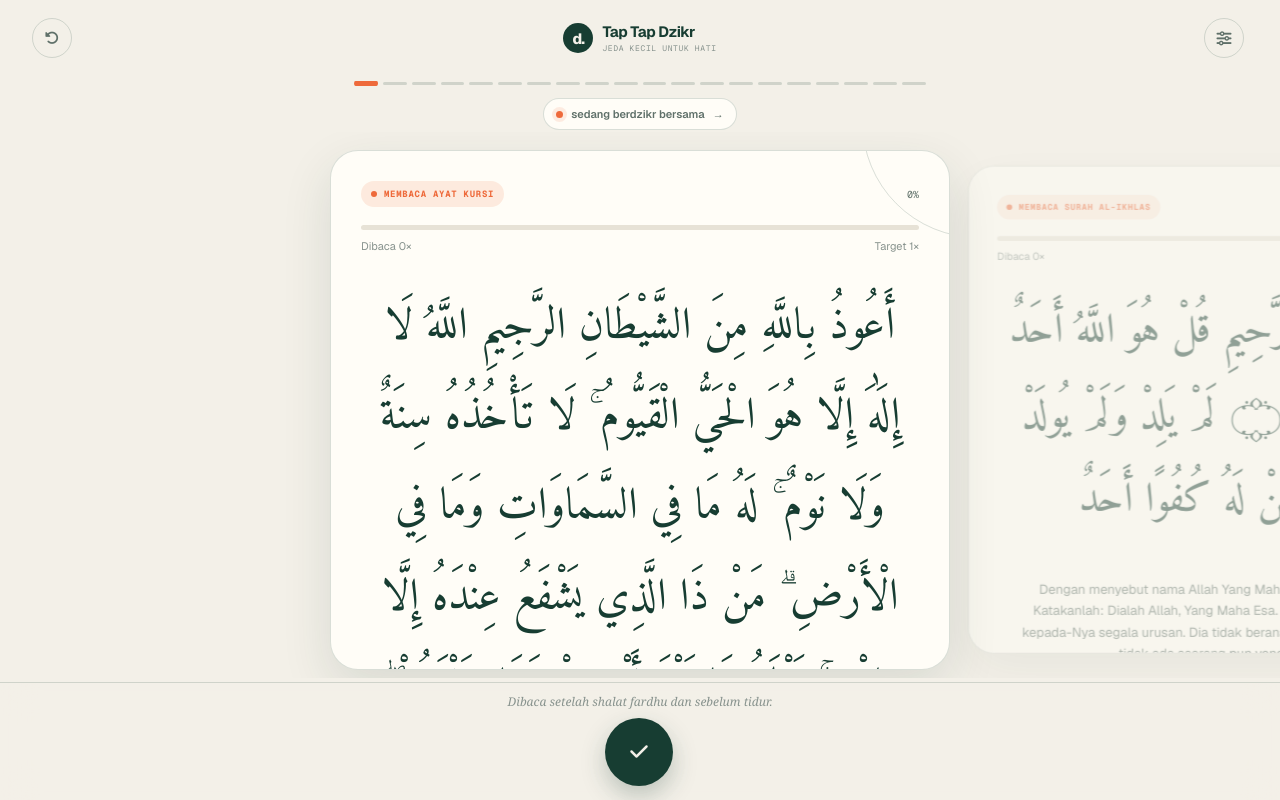
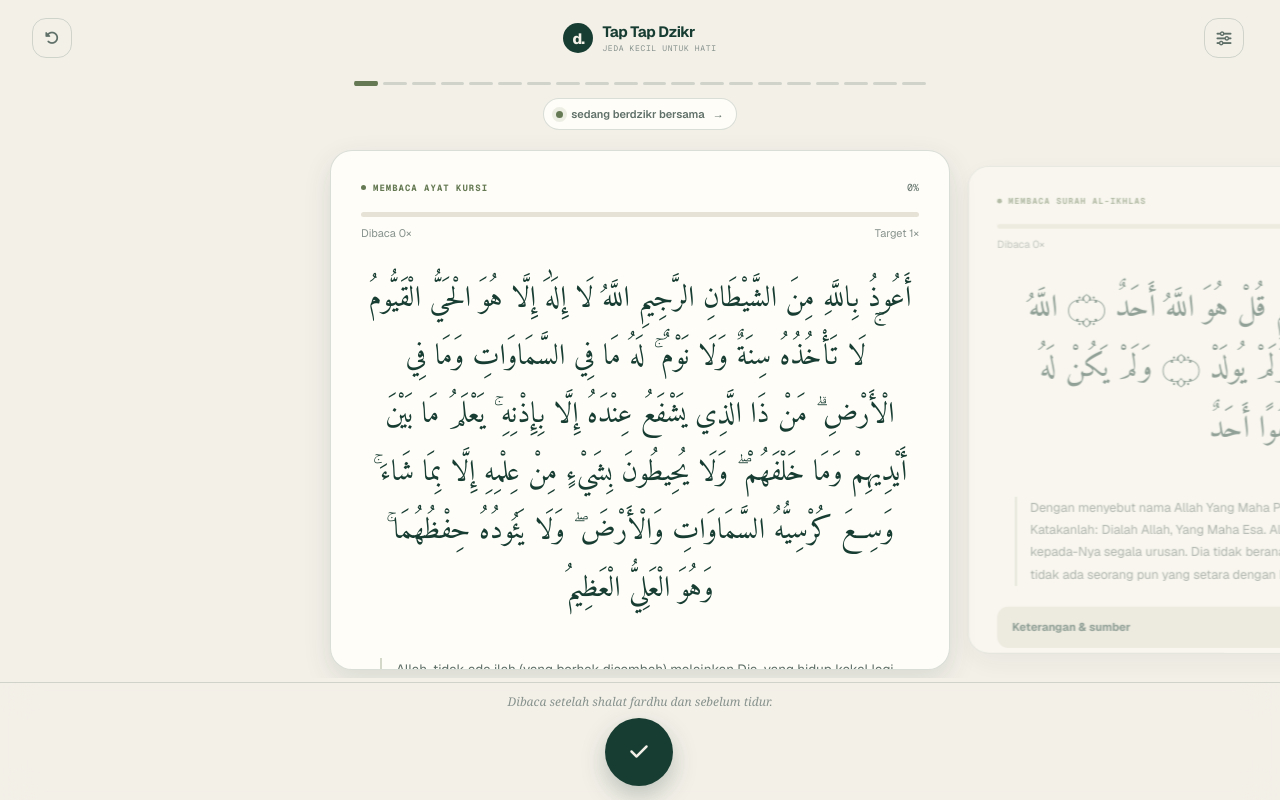
Before and after one commit to zikrulihsan/web-dzikr-app, a Next.js app: page / in a window 1280 px wide. Built offline with nearby package versions, Linux system fonts and the light colour scheme; no server answers.

Commit message:
Refine dzikr reading visual system

```diff
--- a/package.json
+++ b/package.json
@@ -17,7 +17,6 @@
     "react": "^18.3.1",
     "react-dom": "^18.3.1",
     "react-swipeable": "^7.0.2",
-    "react-tooltip": "^5.28.1",
     "swiper": "^11.2.6",
     "zustand": "^4.5.6"
   },
--- a/src/components/DzikrCard.tsx
+++ b/src/components/DzikrCard.tsx
@@ -15,6 +15,12 @@ const DzikrCard: React.FC<DzikrCardProps> = ({ dzikr }) => {
   const progress = getProgress(dzikr.id);
   const percentage = getCompletionPercentage(dzikr.id);
   const isCompleted = progress >= dzikr.count;
+  const arabicDensity =
+    dzikr.arabic.length > 240
+      ? 'is-long'
+      : dzikr.arabic.length > 110
+        ? 'is-medium'
+        : '';
 
   return (
     <article className="dzikr-card">
@@ -38,7 +44,11 @@ const DzikrCard: React.FC<DzikrCardProps> = ({ dzikr }) => {
       </div>
 
       <div className="dzikr-copy">
-        <div className="arabic dzikr-arabic" dir="rtl" lang="ar">
+        <div
+          className={`arabic dzikr-arabic ${arabicDensity}`}
+          dir="rtl"
+          lang="ar"
+        >
           {dzikr.arabic}
         </div>
 
--- a/src/components/Header.tsx
+++ b/src/components/Header.tsx
@@ -1,30 +1,16 @@
 'use client';
 
-import React, { useEffect, useState } from 'react';
-import { Tooltip } from 'react-tooltip';
-import 'react-tooltip/dist/react-tooltip.css';
+import React, { useState } from 'react';
 import { useDzikrStore } from '@/store/dzikrStore';
 import Settings from './Settings';
 import Icon from './Icon';
 
 const Header: React.FC = () => {
   const [isSettingsOpen, setIsSettingsOpen] = useState(false);
-  const [showTooltip, setShowTooltip] = useState(false);
   const { resetAllProgress } = useDzikrStore();
-
-  useEffect(() => {
-    const hasOpenedBefore = localStorage.getItem('hasOpenedApp');
-    if (!hasOpenedBefore) {
-      localStorage.setItem('hasOpenedApp', 'true');
-      setShowTooltip(true);
-      const timer = setTimeout(() => setShowTooltip(false), 5000);
-      return () => clearTimeout(timer);
-    }
-  }, []);
 
   const handleSettingsClick = () => {
     setIsSettingsOpen(true);
-    setShowTooltip(false);
   };
 
   const handleResetAll = () => {
@@ -52,7 +38,6 @@ const Header: React.FC = () => {
           className="icon-button"
           id="settings-button"
           onClick={handleSettingsClick}
-          data-tooltip-id="settings-tooltip"
           aria-label="Buka pengaturan"
         >
           <Icon icon="fa-solid fa-sliders" size={15} />
@@ -60,25 +45,6 @@ const Header: React.FC = () => {
       </header>
 
       <Settings isOpen={isSettingsOpen} onClose={() => setIsSettingsOpen(false)} />
-
-      {showTooltip && (
-        <Tooltip
-          id="settings-tooltip"
-          place="bottom"
-          content="Atur tampilan dan cara menghitung dzikr di sini"
-          isOpen={showTooltip}
-          style={{
-            backgroundColor: 'var(--text-primary)',
-            color: 'var(--background-color)',
-            borderRadius: '12px',
-            fontSize: '12px',
-            maxWidth: '230px',
-            padding: '9px 12px',
-            textAlign: 'center',
-            zIndex: 9999,
-          }}
-        />
-      )}
     </>
   );
 };
--- a/src/styles/globals.css
+++ b/src/styles/globals.css
@@ -14,7 +14,7 @@
   --text-tertiary: #88938e;
   --border-color: rgba(23, 61, 50, 0.16);
   --primary-color: 23, 61, 50;
-  --secondary-color: 238, 106, 59;
+  --secondary-color: 101, 122, 84;
   --gold-color: 242, 189, 58;
   --success-color: #2f7d5f;
   --shadow-color: rgba(23, 61, 50, 0.12);
@@ -29,8 +29,8 @@
   --text-secondary: #b8c8c2;
   --text-tertiary: #849b93;
   --border-color: rgba(243, 240, 232, 0.15);
-  --primary-color: 238, 106, 59;
-  --secondary-color: 242, 189, 58;
+  --primary-color: 184, 199, 151;
+  --secondary-color: 184, 199, 151;
   --gold-color: 242, 189, 58;
   --success-color: #83c5a5;
   --shadow-color: rgba(0, 0, 0, 0.3);
@@ -82,7 +82,7 @@ input:focus-visible {
 .arabic {
   font-family: var(--font-amiri), 'Amiri', 'Scheherazade New', serif;
   font-weight: 400;
-  line-height: 2.05;
+  line-height: 1.9;
 }
 
 .app-header {
@@ -141,7 +141,7 @@ input:focus-visible {
   align-items: center;
   background: transparent;
   border: 1px solid var(--border-color);
-  border-radius: 50%;
+  border-radius: 14px;
   color: var(--text-secondary);
   cursor: pointer;
   display: inline-flex;
@@ -212,8 +212,8 @@ input:focus-visible {
 .dzikr-card {
   background: var(--surface-color);
   border: 1px solid var(--border-color);
-  border-radius: 28px;
-  box-shadow: 0 18px 50px var(--shadow-color);
+  border-radius: 22px;
+  box-shadow: 0 10px 28px var(--shadow-color);
   color: var(--text-primary);
   display: flex;
   flex-direction: column;
@@ -227,7 +227,7 @@ input:focus-visible {
   overscroll-behavior-y: contain;
   padding: 24px;
   position: relative;
-  scrollbar-color: rgba(var(--secondary-color), 0.35) transparent;
+  scrollbar-color: rgba(var(--secondary-color), 0.26) transparent;
   scrollbar-width: thin;
   touch-action: pan-y;
   width: calc(100% - 32px);
@@ -235,24 +235,12 @@ input:focus-visible {
 }
 
 .dzikr-card::-webkit-scrollbar {
-  width: 4px;
+  width: 3px;
 }
 
 .dzikr-card::-webkit-scrollbar-thumb {
-  background: rgba(var(--secondary-color), 0.35);
+  background: rgba(var(--secondary-color), 0.26);
   border-radius: 999px;
-}
-
-.dzikr-card::after {
-  border: 1px solid var(--border-color);
-  border-radius: 50%;
-  content: '';
-  height: 230px;
-  pointer-events: none;
-  position: absolute;
-  right: -145px;
-  top: -145px;
-  width: 230px;
 }
 
 .card-meta,
@@ -264,16 +252,16 @@ input:focus-visible {
 
 .category-pill {
   align-items: center;
-  background: rgba(var(--secondary-color), 0.13);
-  border-radius: 999px;
+  background: transparent;
+  border-radius: 0;
   color: rgb(var(--secondary-color));
   display: inline-flex;
   font-family: var(--font-geist-mono), monospace;
   font-size: 9px;
   font-weight: 700;
   gap: 7px;
-  letter-spacing: 0.08em;
-  padding: 7px 10px;
+  letter-spacing: 0.11em;
+  padding: 0;
   text-transform: uppercase;
 }
 
@@ -281,8 +269,8 @@ input:focus-visible {
   background: rgb(var(--secondary-color));
   border-radius: 50%;
   content: '';
-  height: 6px;
-  width: 6px;
+  height: 5px;
+  width: 5px;
 }
 
 .counter-badge {
@@ -327,30 +315,46 @@ input:focus-visible {
 
 .dzikr-arabic {
   color: var(--text-primary);
-  font-size: clamp(30px, 8vw, 44px);
-  margin-bottom: 20px;
+  font-size: clamp(28px, 7vw, 38px);
+  line-height: 1.9;
+  margin-bottom: 24px;
+  text-wrap: pretty;
+}
+
+.dzikr-arabic.is-medium {
+  font-size: clamp(25px, 6.2vw, 33px);
+  line-height: 1.95;
+}
+
+.dzikr-arabic.is-long {
+  font-size: clamp(22px, 5.5vw, 29px);
+  line-height: 2;
 }
 
 .dzikr-latin {
   color: var(--text-secondary);
   font-family: Georgia, serif;
-  font-size: 15px;
+  font-size: 14px;
   font-style: italic;
-  line-height: 1.55;
+  line-height: 1.7;
   margin-bottom: 16px;
 }
 
 .dzikr-translation {
+  border-left: 2px solid rgba(var(--secondary-color), 0.28);
   color: var(--text-secondary);
-  font-size: 14px;
-  line-height: 1.65;
+  font-size: 13.5px;
+  line-height: 1.75;
   max-width: 520px;
+  padding-left: 14px;
+  text-align: left;
+  width: 100%;
 }
 
 .description-toggle {
   background: var(--surface-muted);
   border: 0;
-  border-radius: 16px;
+  border-radius: 12px;
   color: var(--text-primary);
   cursor: pointer;
   display: block;
@@ -615,7 +619,9 @@ input:focus-visible {
 @media (max-height: 720px) {
   .dzikr-card { min-height: 390px; }
   .dzikr-copy { padding-bottom: 14px; padding-top: 18px; }
-  .dzikr-arabic { font-size: 30px; margin-bottom: 12px; }
+  .dzikr-arabic { font-size: 28px; margin-bottom: 12px; }
+  .dzikr-arabic.is-medium { font-size: 25px; }
+  .dzikr-arabic.is-long { font-size: 22px; }
 }
 
 @media (prefers-reduced-motion: reduce) {
```
Also changed, not shown: 1 other file (tests, documents, lock files or other folders).
